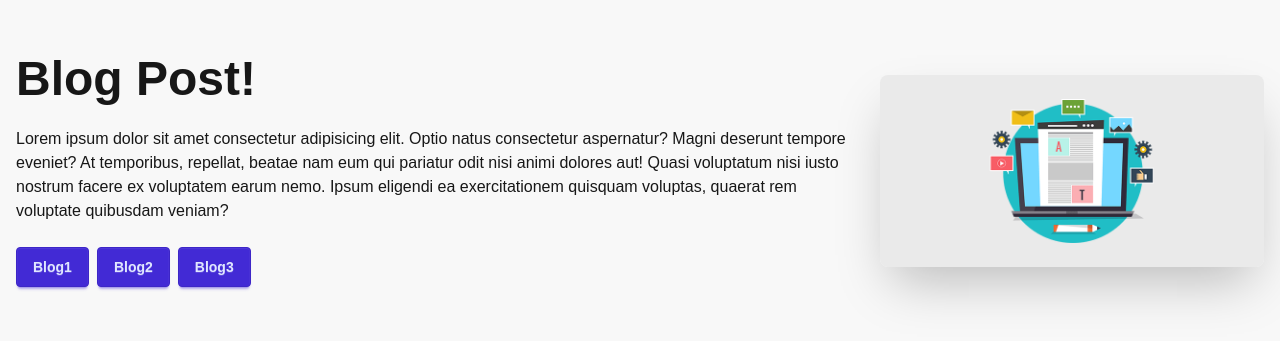
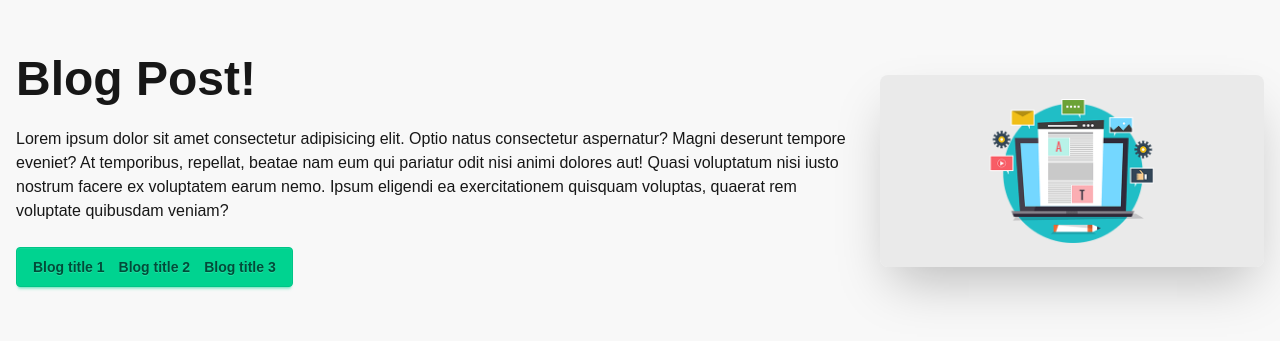
Before and after one commit to jonayethossen/Next.js_DynamicRouting_M7.10, a Next.js app: page /blogs in a window 1280 px wide. Shown: the part 229-570 px from the top of the page. Built offline with nearby package versions, Linux system fonts and the light colour scheme.

Commit message:
Blog post map done

```diff
--- a/app/blogs/page.js
+++ b/app/blogs/page.js
@@ -3,7 +3,7 @@ import BlogItem from "../components/BlogItem";
 import blogs from "../data/blog";
 import HeroImg from "../../public/blogImg.png";
 import Image from "next/image";
-export default function Blogs() {
+export default function Bloges() {
   return (
     // <div className="p-8">
     //   <h1 className="text-[60px] font-bold">Blog item</h1>
@@ -30,7 +30,7 @@ export default function Blogs() {
             voluptatem earum nemo. Ipsum eligendi ea exercitationem quisquam
             voluptas, quaerat rem voluptate quibusdam veniam?
           </p>
-          <div className="space-x-2">
+          {/* <div className="space-x-2">
             <Link href={"/blog1"} className="btn btn-primary">
               Blog1
             </Link>
@@ -40,6 +40,11 @@ export default function Blogs() {
             <Link href={"/blog3"} className="btn btn-primary">
               Blog3
             </Link>
+          </div> */}
+          <div className="btn btn-success space-x-2">
+            {blogs.map((blog) => (
+              <BlogItem key={blog.id} title={blog.title} />
+            ))}
           </div>
         </div>
       </div>
```
